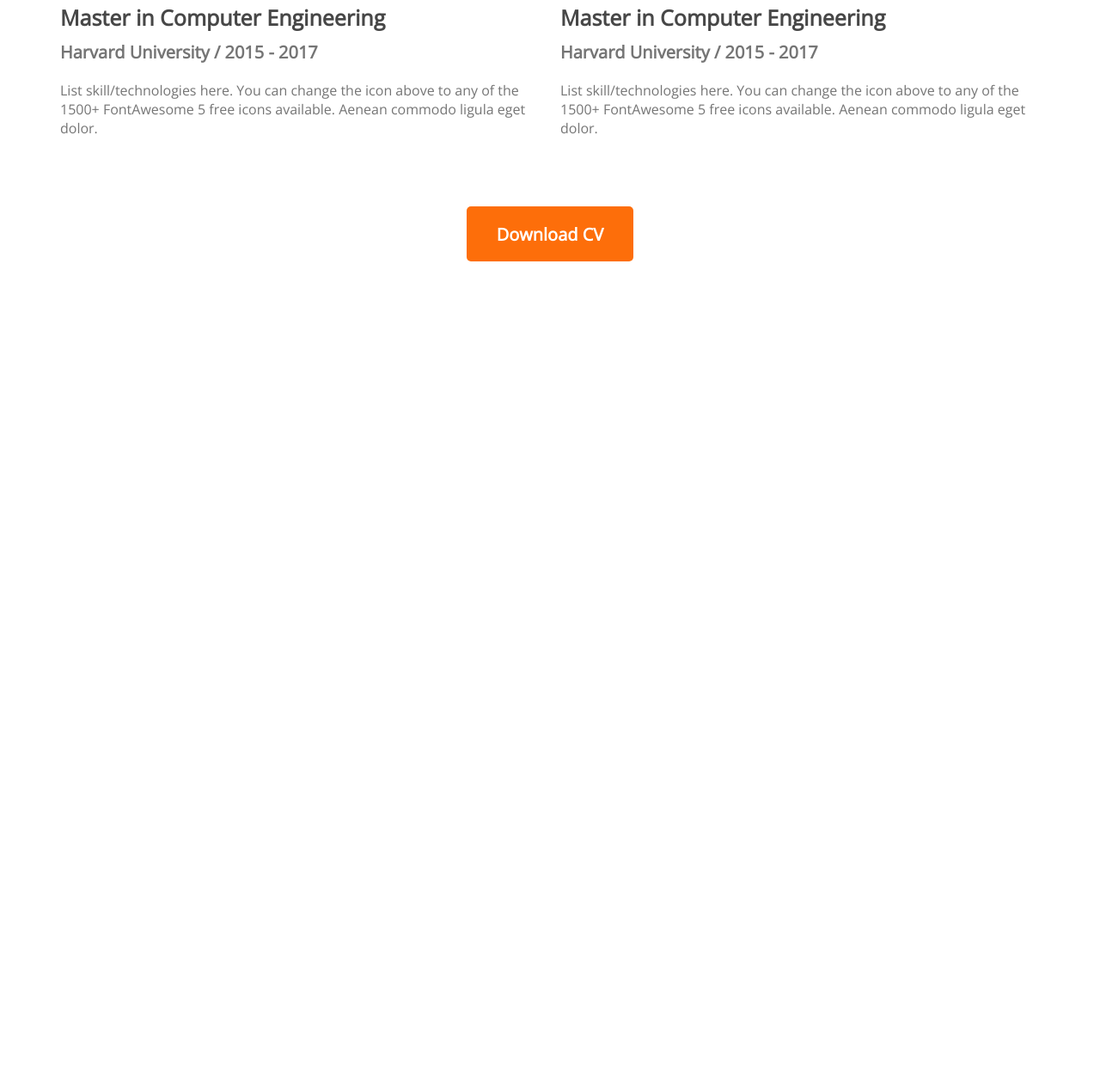
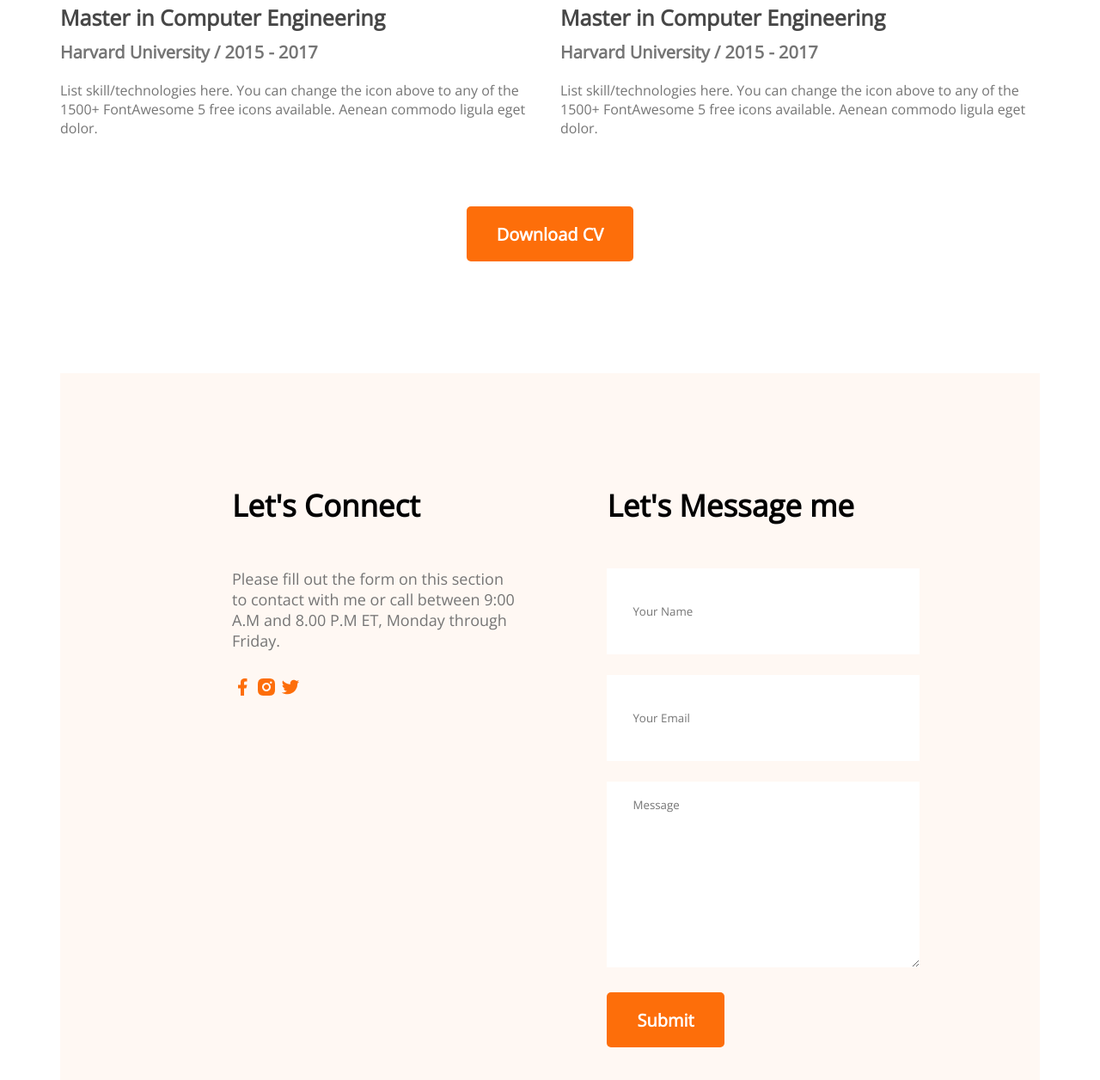
Before and after one commit to jahidcst/Jahid-first-portfolio, a plain HTML site: page index.html in a window 1280 px wide. Shown: the part 2747-4003 px from the top of the page at 86% size. Before the commit the page ends 3101 px from the top, so only its background shows below. Drawn offline with nearby package versions, Linux system fonts and the light colour scheme.

Commit message:
contact us added

```diff
--- a/index.html
+++ b/index.html
@@ -135,6 +135,31 @@
                 <button class="btn-primary">Download CV</button>
             </div>
         </section>
+        <!-- contact section -->
+        <section class="contact">
+            <div>
+                <h3 class="section-title">Let's Connect</h3>
+                <p class="section-description">Please fill out the form on this section to contact with me or call between 9:00 A.M and 8.00 P.M ET, Monday through Friday.</p>
+                <a href="">
+                    <img src="images/icons/facebook.png" alt="">
+                </a>
+                <a href="">
+                    <img src="images/icons/insta.png" alt="">
+                </a>
+                <a href="">
+                    <img src="images/icons/twitter.png" alt="">
+                </a>
+            </div>
+            <div>
+                <h3 class="section-title">Let's Message me</h3>
+                <form action="">
+                    <input type="text" name="" id="" placeholder="Your Name">
+                    <input type="email" name="" id="" placeholder="Your Email">
+                    <textarea name="" id="" cols="30" rows="10" placeholder="Message"></textarea>
+                    <input class="btn-primary" type="submit" value="Submit">
+                </form>
+            </div>
+        </section>
     </main>
     <footer>
 
--- a/styles/portfolio.css
+++ b/styles/portfolio.css
@@ -164,3 +164,29 @@ section{
     margin: 50px;
     text-align: center;
 }
+
+/* contact styles */
+.contact{
+    display: flex;
+    gap: 100px;
+    background: #FFF8F3;
+    padding: 130px 200px;
+}
+.contact .section-title{
+    text-align: left;
+}
+
+.contact input[type="text"], input[type="email"], textarea{
+    margin-bottom: 24px;
+    border: 0;
+    width: 100%;
+    padding: 18px 30px;
+}
+
+input{
+    height: 64px;
+}
+
+.contact a{
+    text-decoration: none;
+}
```
